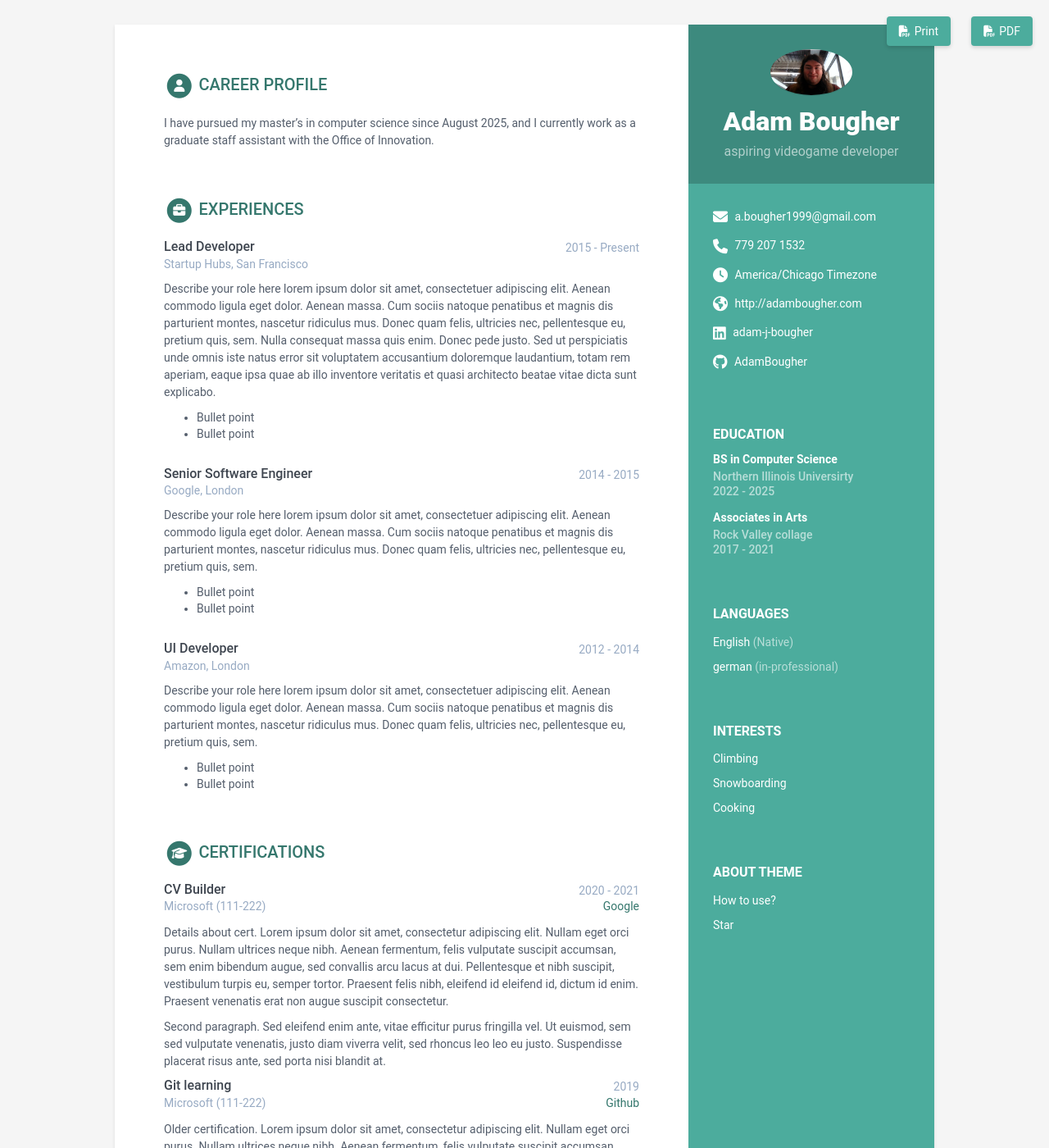
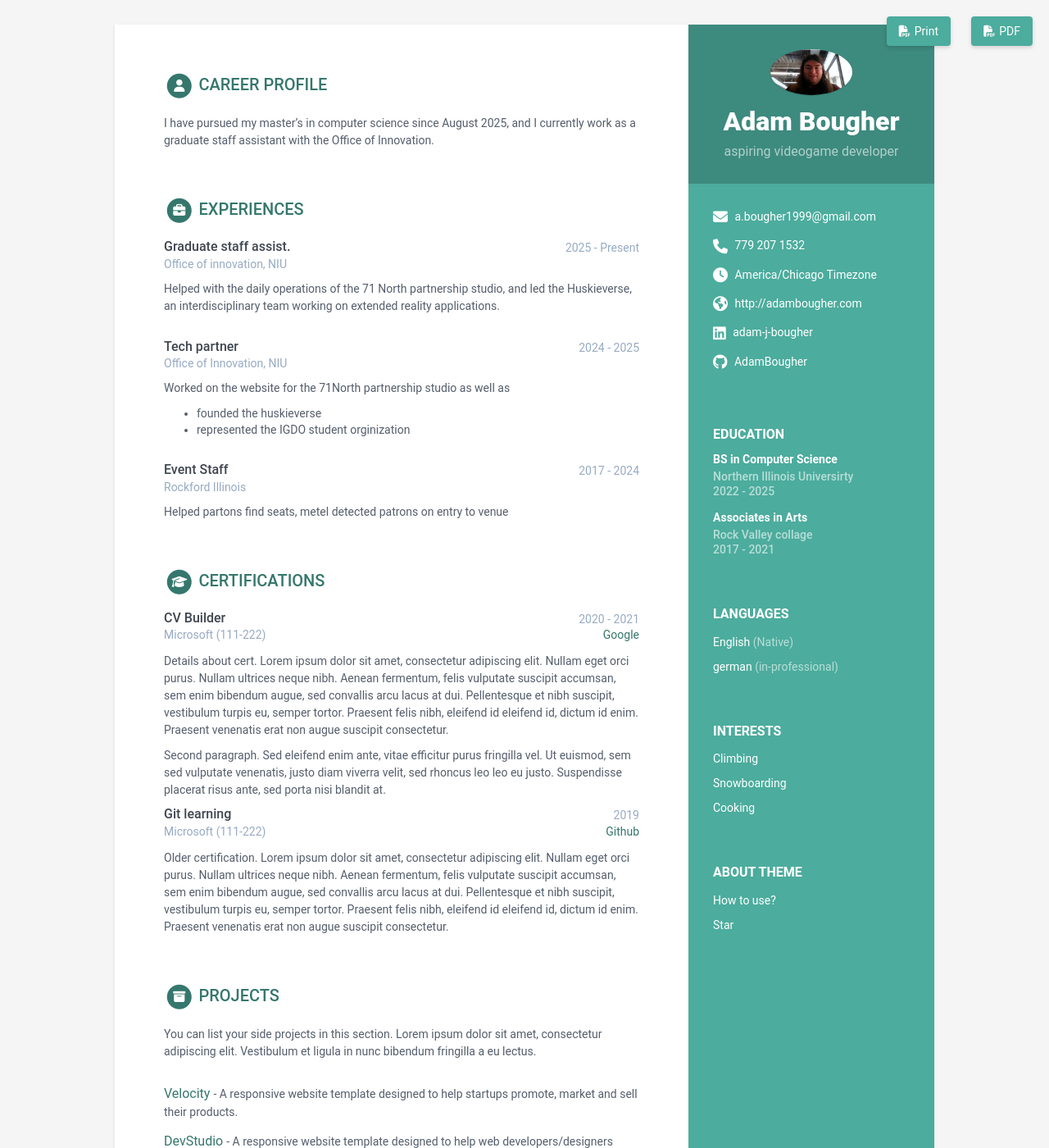
Before and after one commit to AdamBougher/adam-resume, a Jekyll site: the page built from index.html, in a window 1280 px wide and 1400 px high. Shown: the whole window at 82% size. Built offline with Jekyll 4.4.1, drawn with Linux system fonts in a browser that asks for light colours.

Commit message:
Update data.yml

```diff
--- a/_data/data.yml
+++ b/_data/data.yml
@@ -73,43 +73,23 @@ education:
 experiences:
   title: Experiences
   info:
-  - role: Lead Developer
-    time: 2015 - Present
-    company: Startup Hubs, San Francisco
+  - role: Graduate staff assist.
+    time: 2025 - Present
+    company: Office of innovation, NIU
     details: |
-      Describe your role here lorem ipsum dolor sit amet, consectetuer
-      adipiscing elit. Aenean commodo ligula eget dolor. Aenean massa.
-      Cum sociis natoque penatibus et magnis dis parturient montes,
-      nascetur ridiculus mus. Donec quam felis, ultricies nec,
-      pellentesque eu, pretium quis, sem. Nulla consequat massa quis
-      enim. Donec pede justo. Sed ut perspiciatis unde omnis iste natus
-      error sit voluptatem accusantium doloremque laudantium, totam rem
-      aperiam, eaque ipsa quae ab illo inventore veritatis et quasi
-      architecto beatae vitae dicta sunt explicabo.
-        - Bullet point
-        - Bullet point
-  - role: Senior Software Engineer
-    time: 2014 - 2015
-    company: Google, London
+      Helped with the daily operations of the 71 North partnership studio, and led the Huskieverse, an interdisciplinary team working on extended reality applications.
+  - role: Tech partner
+    time: 2024 - 2025
+    company: Office of Innovation, NIU
     details: |
-      Describe your role here lorem ipsum dolor sit amet, consectetuer
-      adipiscing elit. Aenean commodo ligula eget dolor. Aenean massa.
-      Cum sociis natoque penatibus et magnis dis parturient montes,
-      nascetur ridiculus mus. Donec quam felis, ultricies nec,
-      pellentesque eu, pretium quis, sem.
-        - Bullet point
-        - Bullet point
-  - role: UI Developer
-    time: 2012 - 2014
-    company: Amazon, London
+      Worked on the website for the 71North partnership studio as well as
+        - founded the huskieverse
+        - represented the IGDO student orginization
+  - role: Event Staff
+    time: 2017 - 2024
+    company: Rockford Illinois
     details: |
-      Describe your role here lorem ipsum dolor sit amet, consectetuer
-      adipiscing elit. Aenean commodo ligula eget dolor. Aenean massa.
-      Cum sociis natoque penatibus et magnis dis parturient montes,
-      nascetur ridiculus mus. Donec quam felis, ultricies nec,
-      pellentesque eu, pretium quis, sem.
-        - Bullet point
-        - Bullet point
+      Helped partons find seats, metel detected patrons on entry to venue
 
 certifications:
   title: Certifications
```
